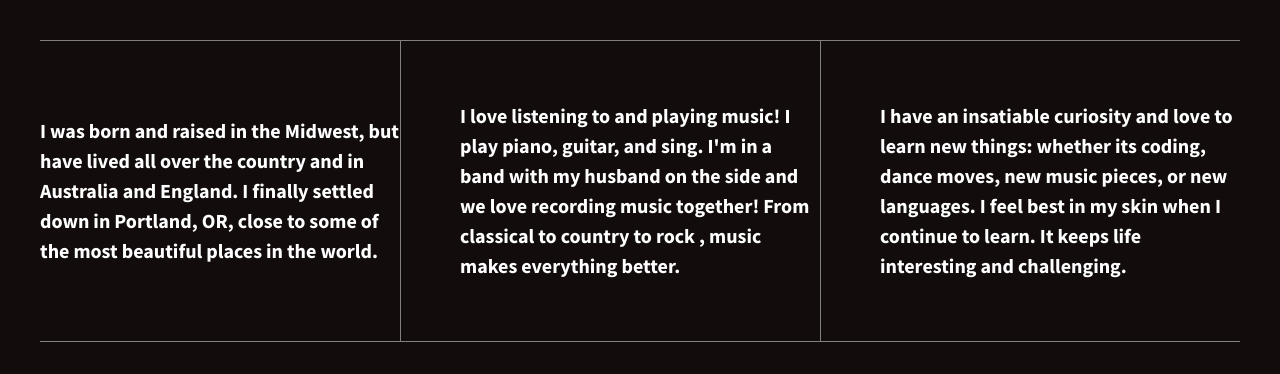
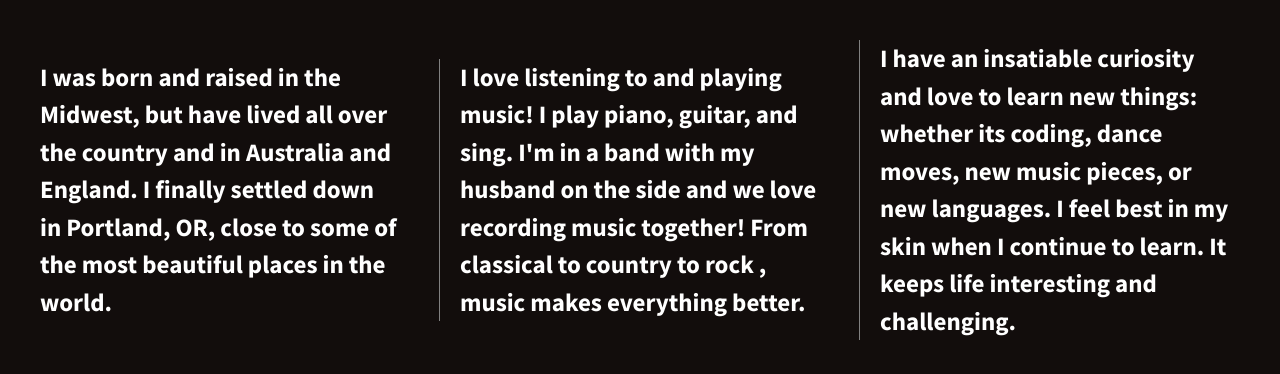
Before and after one commit to tashadanner/grid-flexbox, a plain HTML site: page index.html in a window 1280 px wide. Drawn offline with nearby package versions, Linux system fonts and the light colour scheme.

Commit message:
Changed border properties

```diff
--- a/css/main.css
+++ b/css/main.css
@@ -99,39 +99,41 @@ textarea {
 html {
   background-color: #120D0C;
   height: 100%;
+  width: 100%;
 }
 
 body {
   font-family: 'Source Sans Pro', sans-serif;
   padding: 2em;
+  font-weight: 700;
   font-size: 1.25em;
+  color: #fff;
   height: 100%;
 }
 
 .wrapper {
   /*add display:flex and set justify-content to space-between*/
-  font-weight: 700;
+  align-items: center;
   display: flex;
   justify-content: space-between;
-  border-top: 1px grey solid;
-  border-bottom: 1px grey solid;
+  flex-flow: row wrap;
 }
 
 .div-1, .div-2, .div-3 {
   /*give the divs a width of 30%, add display:flex, set justify-content and align-items to center*/
   color: #fff;
   line-height: 1.5em;
-  font-size: 1em;
-  background-color: #120D0C;
-  height: 300px;
+  font-size: 1.25em;
+  height: auto;
   display: flex;
   width: 30%;
   justify-content: center;
   align-items: center;
 }
 
-.div-1, .div-2 {
-    border-right: .5px grey solid;
+.div-2, .div-3 {
+    border-left: .5px grey solid;
+    padding-left: 20px;
 }
 
 
```
